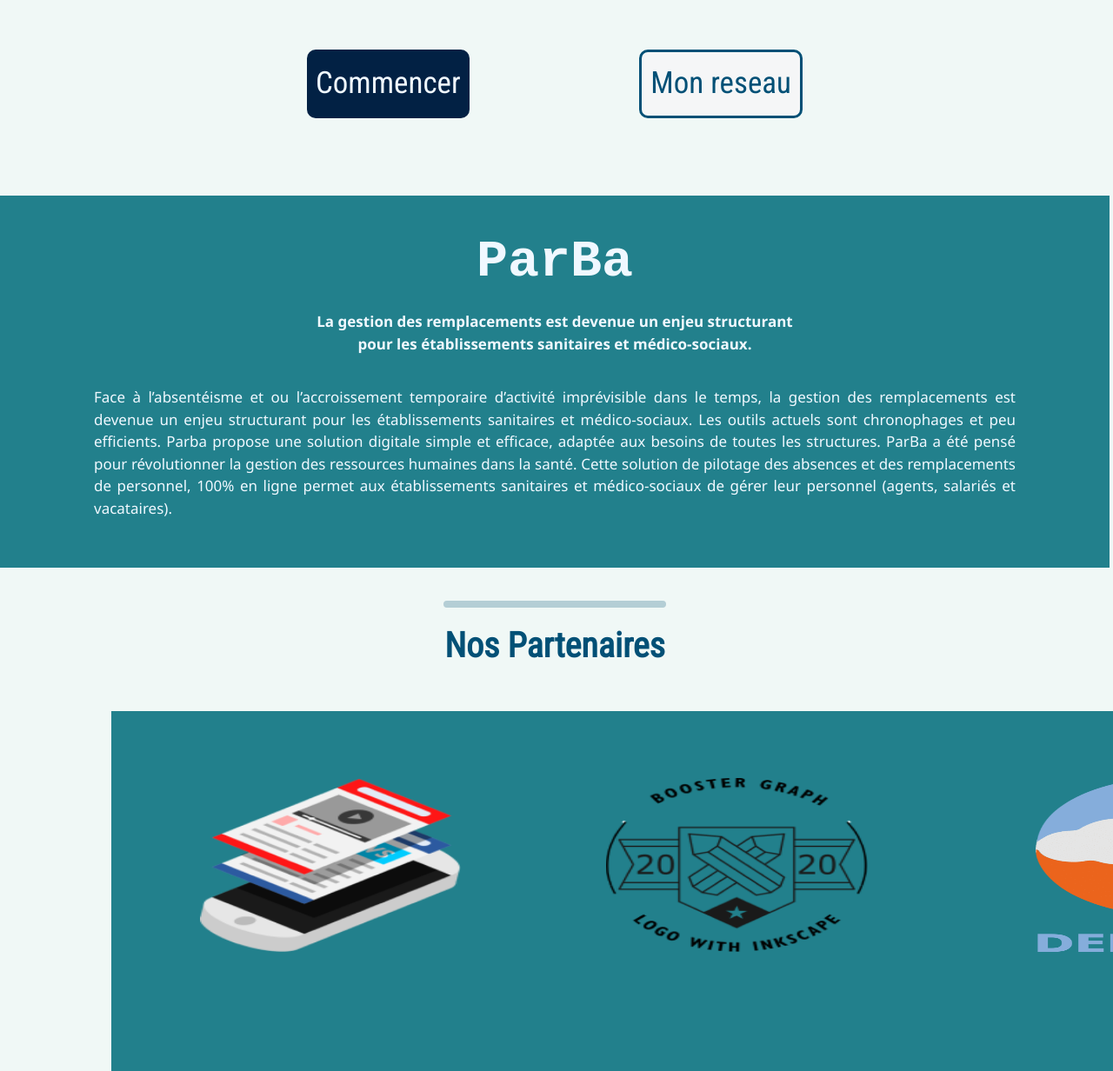
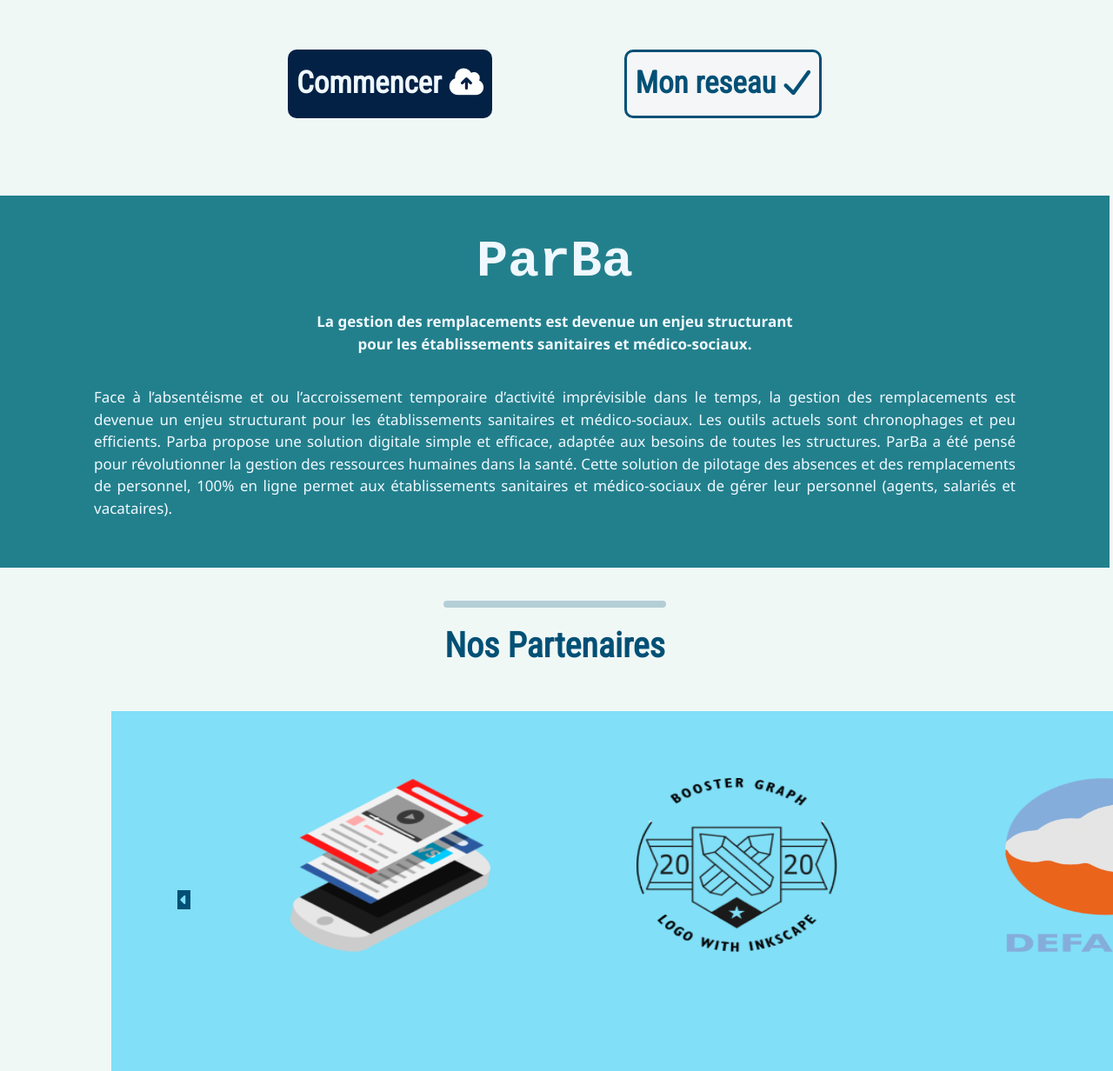
Before and after one commit to PDGkabale/projet1, a plain HTML site: page index.html in a window 1280 px wide. Shown: the part 428-1660 px from the top of the page at 87% size. Drawn offline with nearby package versions, Linux system fonts and the light colour scheme; a web font is replaced by a local one.

Commit message:
ajout infos

```diff
--- a/index.html
+++ b/index.html
@@ -9,6 +9,7 @@
     <script src="https://ajax.googleapis.com/ajax/libs/jquery/3.7.1/jquery.min.js"></script>
      <script src="https://maxcdn.bootstrapcdn.com/bootstrap/3.4.0/js/bootstrap.min.js"></script>
     <link rel="stylesheet" href="https://fonts.googleapis.com/icon?family=Material+Icons">
+    <link rel="stylesheet" href="https://cdnjs.cloudflare.com/ajax/libs/font-awesome/6.5.2/css/all.min.css">
      <link rel="stylesheet" href="bootstrap-5.1.3-dist/css/bootstrap.min.css">
      <link rel="stylesheet" href="icones/all.css">
     <link rel="stylesheet" href="parba.css">
@@ -47,10 +48,10 @@
       </div>
     </section>
     <div class="butt" style="display: flex;justify-content: space-around;margin-top: 90px; font-weight: bolder;">
-      <button style="border: 25px;border-radius: 10px;background-color: rgb(2, 33, 68);color: aliceblue;font-size: 35px;padding: 10px;margin-left: 20%;">Commencer</button>
-       <button style="border: 3px solid rgb(2, 80, 118);border-radius: 10px;background-color: rgb(245, 246, 247);color: rgb(2, 80, 118);font-size: 35px;padding: 10px;margin-right: 20%;">Mon reseau</button>
-      </div>
-    <section class="col2" style="background-color:rgb(34, 128, 140);margin-top: 7%;">
+      <button style="border: 25px;border-radius: 10px;background-color: rgb(2, 33, 68);color: aliceblue;font-size: 35px;padding: 10px;margin-left: 20%;font-weight: bold;">Commencer<span style="color:white;margin-left: 9px;"><i class="fa fa-cloud-upload" aria-hidden="true"></i></span></button>
+       <button style="border: 3px solid rgb(2, 80, 118);border-radius: 10px;background-color: rgb(245, 246, 247);color: rgb(2, 80, 118);font-size: 35px;padding: 10px;margin-right: 20%;font-weight: bold;">Mon reseau<span style="color:rgb(2, 80, 118);margin-left: 9px;"><i class="fa fa-check" aria-hidden="true"></i></span></button>
+    </div>
+       <section class="col2" style="background-color:rgb(34, 128, 140);margin-top: 7%;">
             <div class="container" style="text-align: center;color: aliceblue;padding: 40px;">
            <div class="row">
 
@@ -87,12 +88,14 @@
         </div>
                 <h2 style="font-size: 40px;color: rgb(2, 80, 118);text-align: center;font-weight: bold;margin-top: 20px;">Nos Partenaires</h2>
 
-          <section class="carous">
-            <div class="car" style="display: flex;justify-content: space-around;background-color: rgb(34, 128, 140);width: 180vh;height: 60vh;padding: 6%;margin-left: 10%;margin-top: 4%;">
+            <section class="carous">
+            <div class="car" style="display: flex;justify-content: space-around;background-color: rgb(129, 223, 247);width: 180vh;height: 60vh;padding: 6%;margin-left: 10%;margin-top: 4%;">
+              <div style="width: 20px;height: 22px;background-color: rgb(2, 80, 118);margin-top: 10%;margin-right: 7%;"><span style="color: rgb(129, 223, 247);size: 10%;margin-left: 3px;"><i class="fa fa-caret-left" aria-hidden="true"></i></span></div>
               <img style="width: 40vh;height: 25vh;margin-left: 2%;" src="image\BOOSTER LOGO-2.png" alt="block">
                 <img style="width: 40vh;height: 25vh;margin-left: 13%;" src="image\BOOSTER LOGO.png" alt="...">
                 <img style="width: 40vh;height: 25vh;margin-left: 15%;" src="image\logo0.png"  alt="...">
-          </div>
+                <div style="width: 20px;height: 22px;background-color: rgb(2, 80, 118);margin-top: 10%;margin-left: 7%;"><span style="color: rgb(129, 223, 247);size: 10%;margin-left: 3px;"><i class="fa fa-caret-right" aria-hidden="true"></i></span></div>
+              </div>
           </section>
           <div style="margin-top: 5%;"><h2 style="font-size: 40px;color: rgb(2, 80, 118);text-align: center;font-weight: bold;margin-top: 20px;">Ils nous font confiance !</h2></div>
           <section class="person" style="display: flex;justify-content: space-around;margin-top: 10%;" >
```
